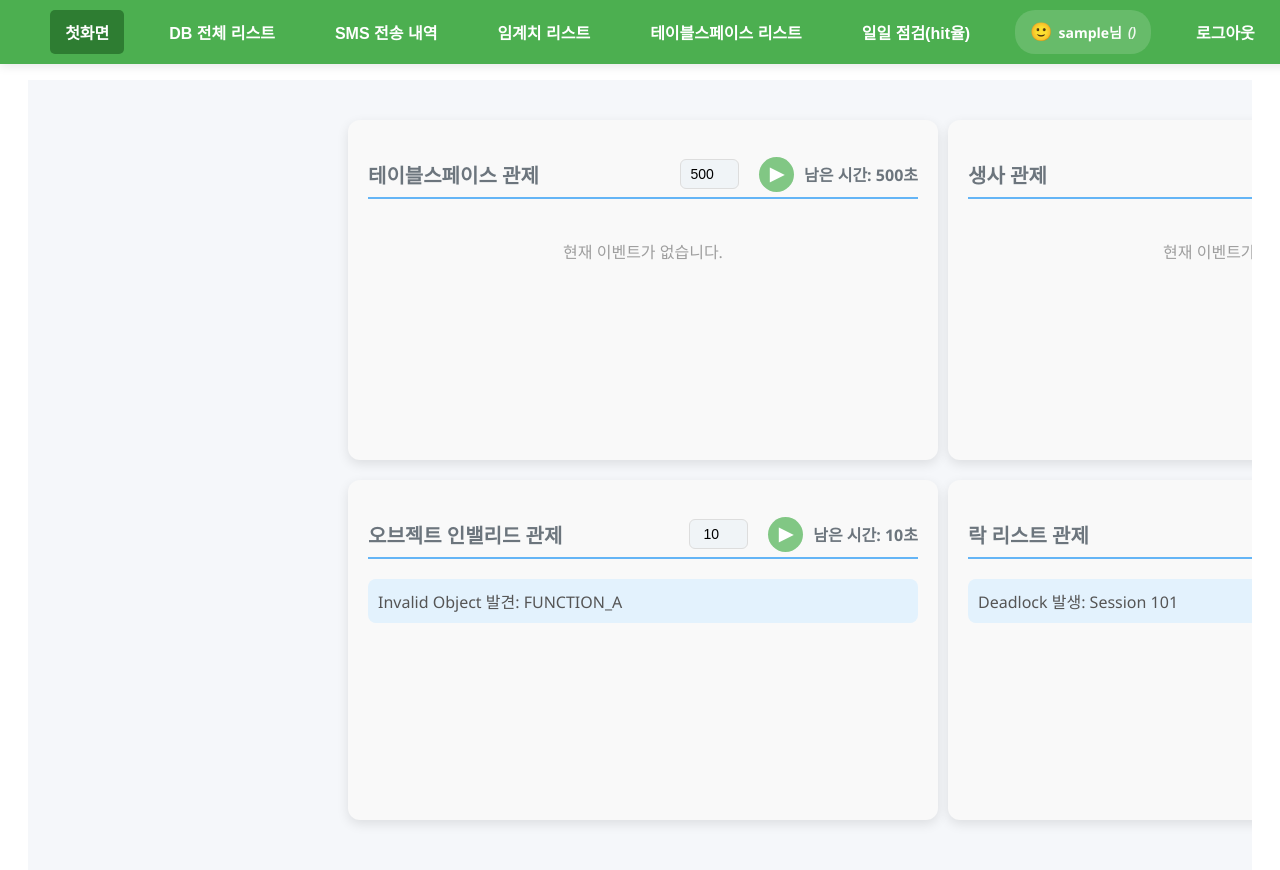
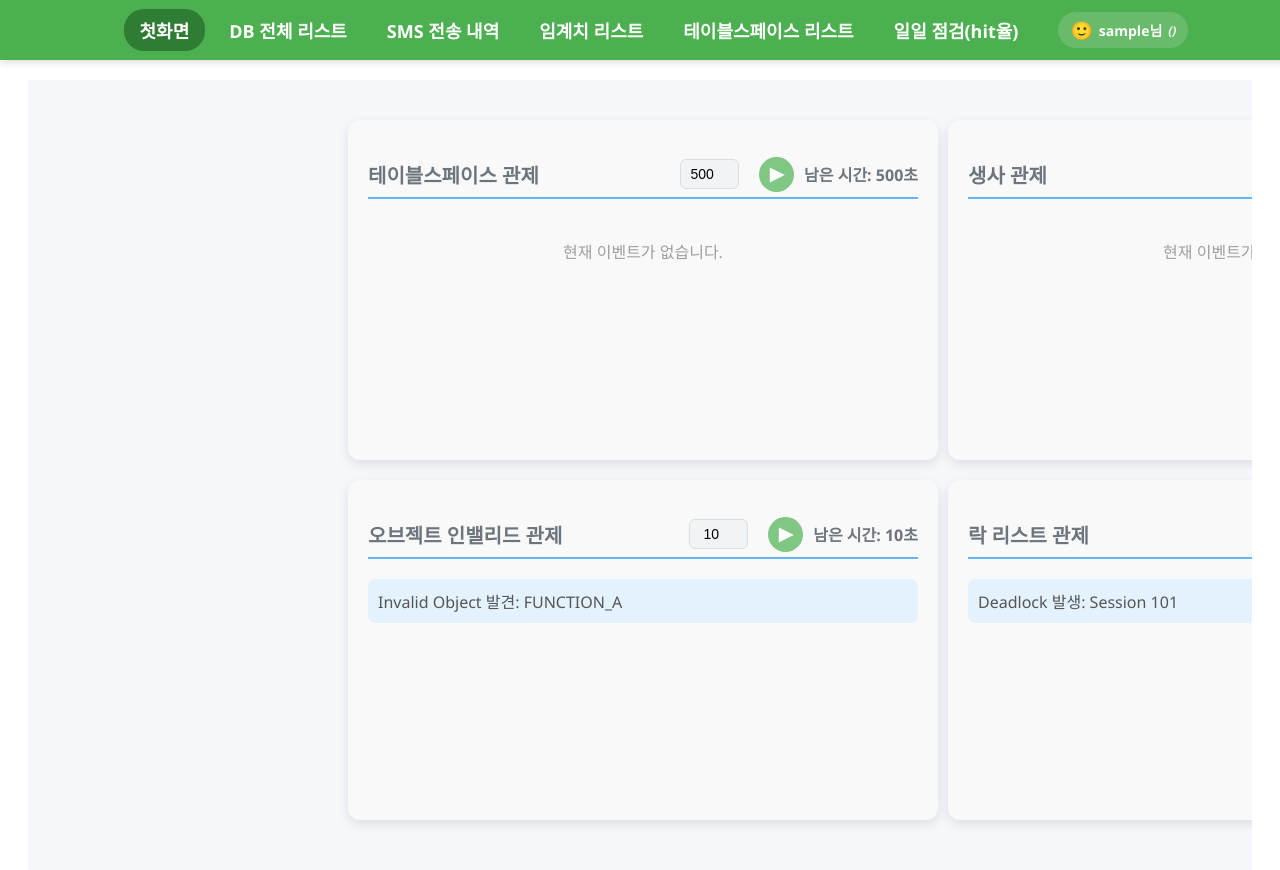
Before and after one commit to soonpyojeong/JAVIS_API, a Vue app in the folder frontend/: page / in a window 1280 px wide. Shown: the top 870 px of the page. Built offline with nearby package versions, Linux system fonts and the light colour scheme; sample sign-in values are in the browser's storage.

Commit message:
2025/04/22 로그인 프로파일 클릭 후 로그아웃 하는법 추가

```diff
--- a/frontend/src/components/NavBar.vue
+++ b/frontend/src/components/NavBar.vue
@@ -6,33 +6,38 @@
         :key="item.path"
         :class="{ active: selectedMenu === item.path }"
         @click="navigateTo(item.path)"
-      >
-        {{ item.name }}
+      >        {{ item.name }}
       </li>
-       <li v-if="user && user.username" class="user-info-badge" @click="showProfile = true">
-         <span class="emoji">{{ roleEmoji }}</span>
-         <span class="username">{{ user.username }}님</span>
-         <span class="role">({{ user.userRole }})</span>
-       </li>
-
-       <!-- ✅ 프로필 모달 -->
-       <div v-if="showProfile" class="modal-overlay" @click.self="showProfile = false">
-         <div class="modal-content">
-           <h3>😎 프로필 정보</h3>
-           <p><strong>이름:</strong> {{ user.username }}</p>
-           <p><strong>권한:</strong> {{ user.userRole }}</p>
-           <p><strong>이메일:</strong> {{ user.email || '이메일 없음' }}</p>
-           <button @click="showProfile = false" class="close-btn">닫기</button>
-         </div>
-       </div>
-       <li @click="logout" class="logout-btn">로그아웃</li>
+      <!-- 👤 유저 뱃지 및 프로필 카드 감싸기 -->
+      <li v-if="user && user.username" class="user-info-wrapper">
+        <div class="user-info-badge" @click="toggleProfile">
+          <span class="emoji">{{ roleEmoji }}</span>
+          <span class="username">{{ user.username }}님</span>
+          <span class="role">({{ user.userRole }})</span>
+        </div>
+        <!-- ✨ 프로필 카드: 유저 뱃지 아래에 위치 -->
+        <div v-if="showProfile" class="profile-card">
+          <div class="card-inner">
+            <div class="card-header">
+              <span class="emoji-big">{{ roleEmoji }}</span>
+              <div>
+                <div class="name">{{ user.username }}</div>
+                <div class="email">{{ user.email || "이메일 없음" }}</div>
+                <div class="role">🏷 {{ user.userRole }}</div>
+              </div>
+            </div>
+            <hr />
+            <button class="logout-card-btn" @click="logout">🚪 로그아웃</button>
+          </div>
+        </div>
+      </li>
     </ul>
-    <div v-else style="color: white;">🙋 로그인 상태가 아닙니다</div>
+    <div v-else style="color: white;">🙆 로그인 상태가 아니다</div>
   </div>
 </template>
 
 <script setup>
-import { computed, ref, watch, onMounted } from "vue";
+import { computed, ref, watch, onMounted, onBeforeUnmount } from "vue";
 import { useStore } from "vuex";
 import { useRouter, useRoute } from "vue-router";
 
@@ -41,14 +46,35 @@ const router = useRouter();
 const route = useRoute();
 
 const isLoggedIn = computed(() => store.state.isLoggedIn);
-// ✅ 사용자 정보 가져오기
 const user = computed(() => store.state.user);
 const showProfile = ref(false);
+const toggleProfile = () => (showProfile.value = !showProfile.value);
+
+const handleClickOutside = (event) => {
+  const card = document.querySelector(".profile-card");
+  const badge = document.querySelector(".user-info-badge");
+  if (card && !card.contains(event.target) && badge && !badge.contains(event.target)) {
+    showProfile.value = false;
+  }
+};
+
+onMounted(() => {
+  document.addEventListener("click", handleClickOutside);
+  console.log("✅ NavBar 마우트 완료. 로그인 상태:", store.state.isLoggedIn);
+  console.log("🥉 사용자 정보 username:", user.value.username);
+  console.log("🥉 사용자 정보 userRole:", user.value.userRole);
+});
+
+onBeforeUnmount(() => {
+  document.removeEventListener("click", handleClickOutside);
+});
 
 const selectedMenu = ref(route.path);
 
-watch(() => route.path, (newPath) => {
-  selectedMenu.value = newPath;
+watch(user, (newVal) => {
+  if (!newVal || !newVal.username) {
+    showProfile.value = false;
+  }
 });
 
 const menuItems = [
@@ -66,6 +92,7 @@ const navigateTo = (path) => {
 
 const logout = () => {
   store.dispatch("logout");
+  window.location.href = "/";
   router.push("/login");
 };
 
@@ -78,12 +105,6 @@ const roleEmoji = computed(() => {
     default: return "😊";
   }
 });
-
-onMounted(() => {
-  console.log("✅ NavBar 마운트 완료. 로그인 상태:", store.state.isLoggedIn);
-    console.log("🧩 사용자 정보 username:", user.value.username);
-    console.log("🧩 사용자 정보 userRole:", user.value.userRole);
-});
 </script>
 
 <style scoped>
@@ -92,48 +113,60 @@ onMounted(() => {
   top: 0;
   left: 0;
   width: 100%;
-  background: #4caf50;
-  padding: 10px 20px;
-  box-shadow: 0 2px 10px rgba(0, 0, 0, 0.1);
+  height: 60px;
+  background-color: #4caf50;
+  padding: 0 24px;
+  box-shadow: 0 2px 8px rgba(0, 0, 0, 0.15);
   z-index: 1000;
   display: flex;
+  align-items: center;
   justify-content: center;
-  font-family: 'Arial', sans-serif;
+  font-family: 'Segoe UI', 'Pretendard', sans-serif;
+  white-space: nowrap;
 }
 
 .top-nav ul {
   list-style: none;
   display: flex;
+  align-items: center;
   margin: 0;
   padding: 0;
+  gap: 8px;
 }
 
 .top-nav li {
-  margin: 0 15px;
-  padding: 10px 15px;
+  display: inline-flex;
+  align-items: center;
+  padding: 8px 16px;
+  margin: 0;
+  color: white;
+  font-weight: 600;
+  font-size: 18px;
   cursor: pointer;
-  color: white;
-  font-weight: bold;
-  transition: background 0.3s ease, color 0.3s ease;
+  transition: all 0.25s ease;
+  border-radius: 20px;
+  position: relative;
 }
 
 .top-nav li:hover {
-  background: #3e8e41;
-  border-radius: 5px;
+  background: rgba(255, 255, 255, 0.15);
+  transform: translateY(-1px);
 }
 
 .top-nav li.active {
-  background: #2e7d32;
-  color: #ffffff;
-  border-radius: 5px;
+  background-color: #2e7d32;
+  color: #fff;
 }
 
 .logout-btn {
-  color: red;
-  cursor: pointer;
+  color: #ffdddd;
+  font-weight: bold;
 }
 
-/* ✅ 사용자 정보 스타일 */
+.logout-btn:hover {
+  background-color: rgba(255, 0, 0, 0.1);
+}
+
 .user-info-badge {
   background-color: rgba(255, 255, 255, 0.15);
   color: #fff;
@@ -167,61 +200,77 @@ onMounted(() => {
   opacity: 0.9;
 }
 
-.modal-overlay {
-  position: fixed;
-  top: 0;
-  left: 0;
-  width: 100vw;
-  height: 100vh;
-  background: rgba(0, 0, 0, 0.4);
+.user-info-wrapper {
+  position: relative;
+  z-index: 10001;
+}
+
+.profile-card {
+  position: absolute;
+  top: 45px;
+  right: 0;
+  z-index: 10002;
+  background: white;
+  border-radius: 12px;
+  box-shadow: 0 8px 20px rgba(0, 0, 0, 0.2);
+  width: 260px;
+  animation: slideDown 0.2s ease-out;
+}
+
+.card-inner {
+  padding: 16px 20px;
+}
+
+.card-header {
   display: flex;
   align-items: center;
-  justify-content: center;
-  z-index: 9999;
+  gap: 12px;
 }
 
-.modal-content {
-  background: white;
-  padding: 30px;
-  border-radius: 12px;
-  width: 320px;
-  max-width: 90%;
-  text-align: center;
-  box-shadow: 0 10px 25px rgba(0, 0, 0, 0.3);
-  animation: pop-in 0.2s ease;
+.emoji-big {
+  font-size: 30px;
 }
 
-.modal-content h3 {
-  margin-bottom: 15px;
+.card-header .name {
+  font-weight: bold;
+  font-size: 16px;
 }
 
-.modal-content p {
-  margin: 10px 0;
-  font-size: 14px;
+.card-header .email {
+  font-size: 13px;
+  color: #666;
+  margin-top: 2px;
 }
 
-.close-btn {
-  margin-top: 15px;
-  background: #4caf50;
+.card-header .role {
+  font-size: 12px;
+  color: #888;
+}
+
+.logout-card-btn {
+  margin-top: 12px;
+  width: 100%;
+  padding: 10px;
+  border: none;
+  background: #f44336;
   color: white;
-  border: none;
-  padding: 10px 18px;
+  font-weight: bold;
   border-radius: 6px;
   cursor: pointer;
   transition: background 0.2s ease;
 }
 
-.close-btn:hover {
-  background: #388e3c;
+.logout-card-btn:hover {
+  background: #d32f2f;
 }
 
-@keyframes pop-in {
+@keyframes slideDown {
   from {
-    transform: scale(0.95);
+    transform: translateY(-10px);
     opacity: 0;
   }
   to {
-    transform: scale(1);
+    transform: translateY(0);
     opacity: 1;
   }
 }
```
